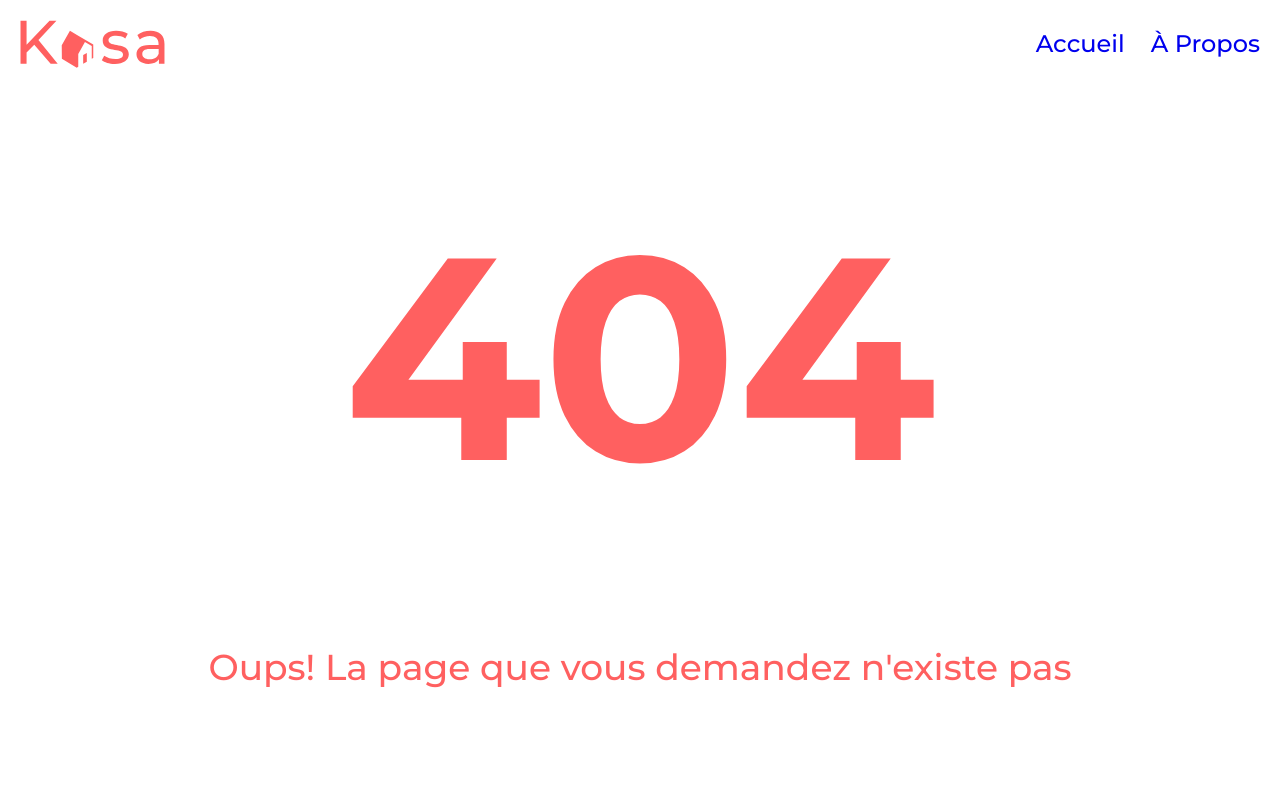
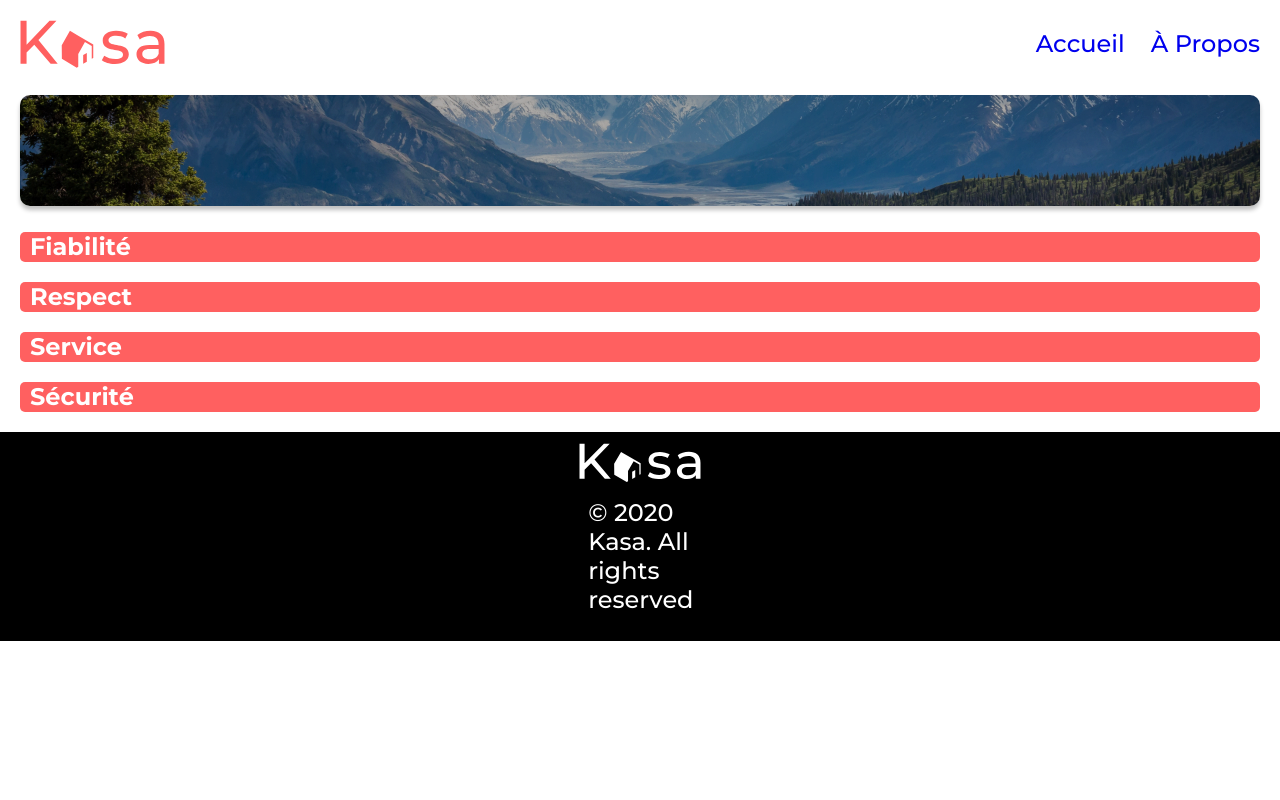
Before and after one commit to sebil21/kasa, a React (Create React App) app: page /About in a window 1280 px wide. Before the commit this address had no page. Shown: the top 800 px of the page. Built offline with nearby package versions, Linux system fonts and the light colour scheme.

Commit message:
08.06.2024 : création bannière et collapse de la page à propos, + un fichier json pour les collapses à propos, +css ok. Le code ouvre tous les collapses, à retravailler, + revoir l'animation de l'icone à l'ouverture des collapses

```diff
--- /dev/null
+++ b/src/components/AboutBanner.jsx
@@ -0,0 +1,11 @@
+import AboutBannerImg from '../assets/banniere_a_propos.png';
+import '../styles/_banner.scss';
+
+function AboutBanner() {
+  return (
+    <div className="banner-container about-img">
+      <img src={AboutBannerImg} alt="Bannière page à propos" />
+    </div>
+  );
+}
+export default AboutBanner;
--- /dev/null
+++ b/src/components/CollapseAboutPage.jsx
@@ -0,0 +1,26 @@
+import { collapseAboutPage } from '../datas/collapseAboutPage.js';
+import '../styles/_about.scss';
+import { useState } from 'react';
+
+function CollapseAbout() {
+  const [isOpen, setIsOpen] = useState(false);
+
+  return (
+    <div className="collapse-container">
+      {collapseAboutPage.map((index) => (
+        <div key={index.id} className="collapse-container__section">
+          <div className="collapse-title">
+            <h3>{index.aboutTitle}</h3>
+            <i
+              onClick={() => setIsOpen(index.id)}
+              className={`icone fa-solid fa-angle-${isOpen ? 'down' : 'up'}`}
+            ></i>
+          </div>
+          {isOpen && <p className="collapse-text">{index.aboutText}</p>}
+        </div>
+      ))}
+    </div>
+  );
+}
+
+export default CollapseAbout;
--- a/src/components/Header.jsx
+++ b/src/components/Header.jsx
@@ -7,10 +7,10 @@ function Header() {
     <div className="header-container">
       <img src={LogoKasa} alt="Logo Kasa" />
       <nav className="header-nav">
-        <NavLink to="/Home" className="header-nav__link">
+        <NavLink to="/" className="header-nav__link">
           Accueil
         </NavLink>
-        <NavLink to="/" className="header-nav__link">
+        <NavLink to="/About" className="header-nav__link">
           À Propos
         </NavLink>
       </nav>
--- a/src/components/HomeBanner.jsx
+++ b/src/components/HomeBanner.jsx
@@ -1,10 +1,10 @@
-import BannerImg from '../assets/banniere_accueil.png';
+import HomeBannerImg from '../assets/banniere_accueil.png';
 import '../styles/_banner.scss';
 
 function HomeBanner() {
   return (
     <div className="banner-container">
-      <img src={BannerImg} alt="Bannière page d'accueil" />
+      <img src={HomeBannerImg} alt="Bannière page d'accueil" />
       <p className="banner-container__text">Chez vous, partout et ailleurs</p>
     </div>
   );
--- /dev/null
+++ b/src/datas/collapseAboutPage.js
@@ -0,0 +1,26 @@
+export const collapseAboutPage = [
+  {
+    id: '1',
+    aboutTitle: 'Fiabilité',
+    aboutText:
+      'Les annonces postées sur Kasa garantissent une fiabilité totale. Les photos sont conformes aux logements, et toutes les informations sont régulièrement vérifiées par nos équipes.',
+  },
+  {
+    id: '2',
+    aboutTitle: 'Respect',
+    aboutText:
+      'La bienveillance fait partie des valeurs fondatrices de Kasa. Tout comportement discriminatoire ou de perturbation du voisinage entraînera une exclusion de notre plateforme.',
+  },
+  {
+    id: '3',
+    aboutTitle: 'Service',
+    aboutText:
+      'La bienveillance fait partie des valeurs fondatrices de Kasa. Tout comportement discriminatoire ou de perturbation du voisinage entraînera une exclusion de notre plateforme.',
+  },
+  {
+    id: '4',
+    aboutTitle: 'Sécurité',
+    aboutText:
+      "La sécurité est la priorité de Kasa. Aussi bien pour nos hôtes que pour les voyageurs, chaque logement correspond aux critères de sécurité établis par nos services. En laissant une note aussi bien à l'hôte qu'au locataire, cela permet à nos équipes de vérifier que les standards sont bien respectés. Nous organisons également des ateliers sur la sécurité domestique pour nos hôtes.",
+  },
+];
--- a/src/index.jsx
+++ b/src/index.jsx
@@ -4,6 +4,7 @@ import { BrowserRouter as Router, Routes, Route } from 'react-router-dom';
 import './styles/main.scss';
 import Header from './components/Header';
 import Home from './pages/Home';
+import About from './pages/About';
 import Footer from './components/Footer';
 import Error from './components/Error';
 
@@ -16,6 +17,7 @@ root.render(
       <Header />
       <Routes>
         <Route path="/" element={<Home />} />
+        <Route path="/About" element={<About />} />
         <Route path="*" element={<Error />} />
       </Routes>
       <Footer />
--- /dev/null
+++ b/src/pages/About.jsx
@@ -0,0 +1,13 @@
+import AboutBanner from '../components/AboutBanner';
+import CollapseAboutPage from '../components/CollapseAboutPage';
+
+function About() {
+  return (
+    <div>
+      <AboutBanner />
+      <CollapseAboutPage />
+    </div>
+  );
+}
+
+export default About;
--- /dev/null
+++ b/src/styles/_about.scss
@@ -0,0 +1,32 @@
+@import '_variables.scss';
+
+.collapse-container {
+  margin: 0 20px;
+  &__section {
+    margin-bottom: 20px;
+  }
+}
+
+.collapse-title {
+  background-color: $primary-color;
+  color: $secondary-color;
+  border-radius: 5px;
+  height: 30px;
+  display: flex;
+  justify-content: space-between;
+  align-items: center;
+  padding: 10px;
+  & h3 {
+    @include collapseAboutTitle;
+  }
+}
+
+.collapse-text {
+  @include collapseDescription;
+  margin: 10px;
+}
+
+.icone {
+  //NE FONCTIONNE PAS
+  transition: transform 1s;
+}
--- a/src/styles/_banner.scss
+++ b/src/styles/_banner.scss
@@ -18,4 +18,7 @@
     @include banner;
     width: 225px;
   }
+  &.about-img {
+    filter: brightness(230%);
+  }
 }
--- a/src/styles/_variables.scss
+++ b/src/styles/_variables.scss
@@ -61,3 +61,21 @@ $dark-background-color: #000000;
     font-size: 1.125rem;
   }
 }
+
+@mixin collapseAboutTitle {
+  font-size: 0.813rem;
+  font-weight: 700;
+
+  @media (min-width: 1024px) {
+    font-size: 1.5rem;
+  }
+}
+
+@mixin collapseDescription {
+  font-size: 0.75rem;
+  font-weight: 400;
+
+  @media (min-width: 1024px) {
+    font-size: 1.125rem;
+  }
+}
```
